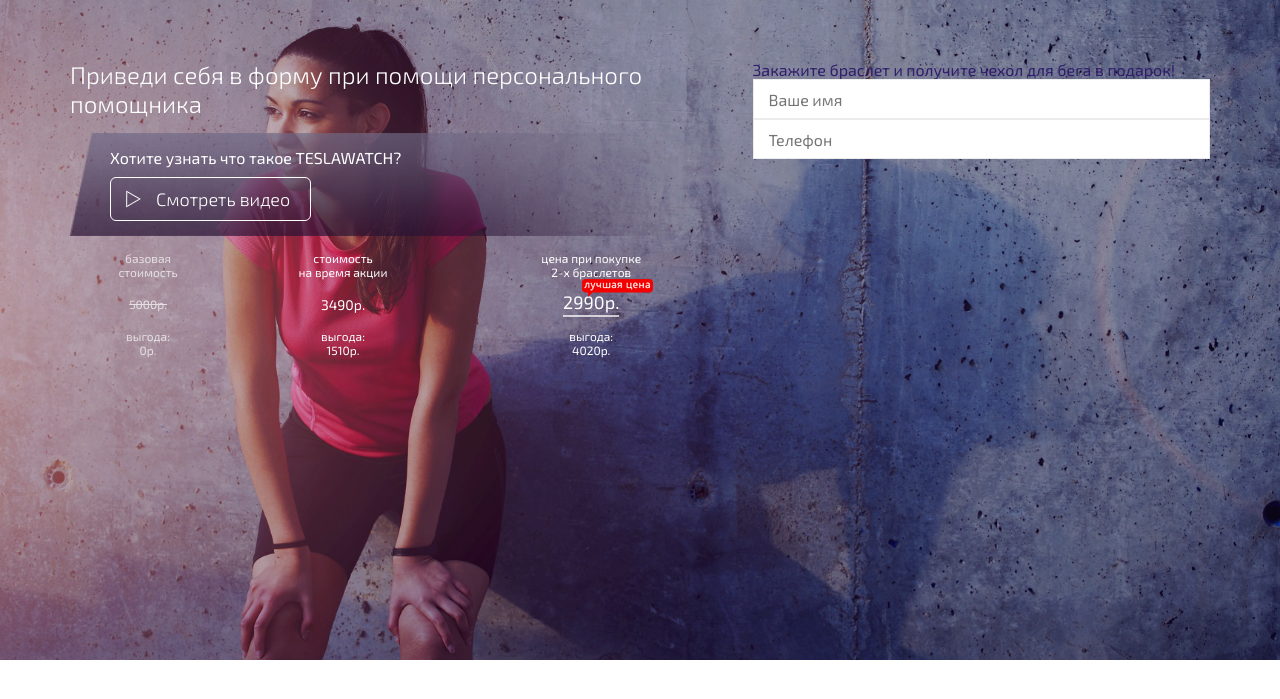
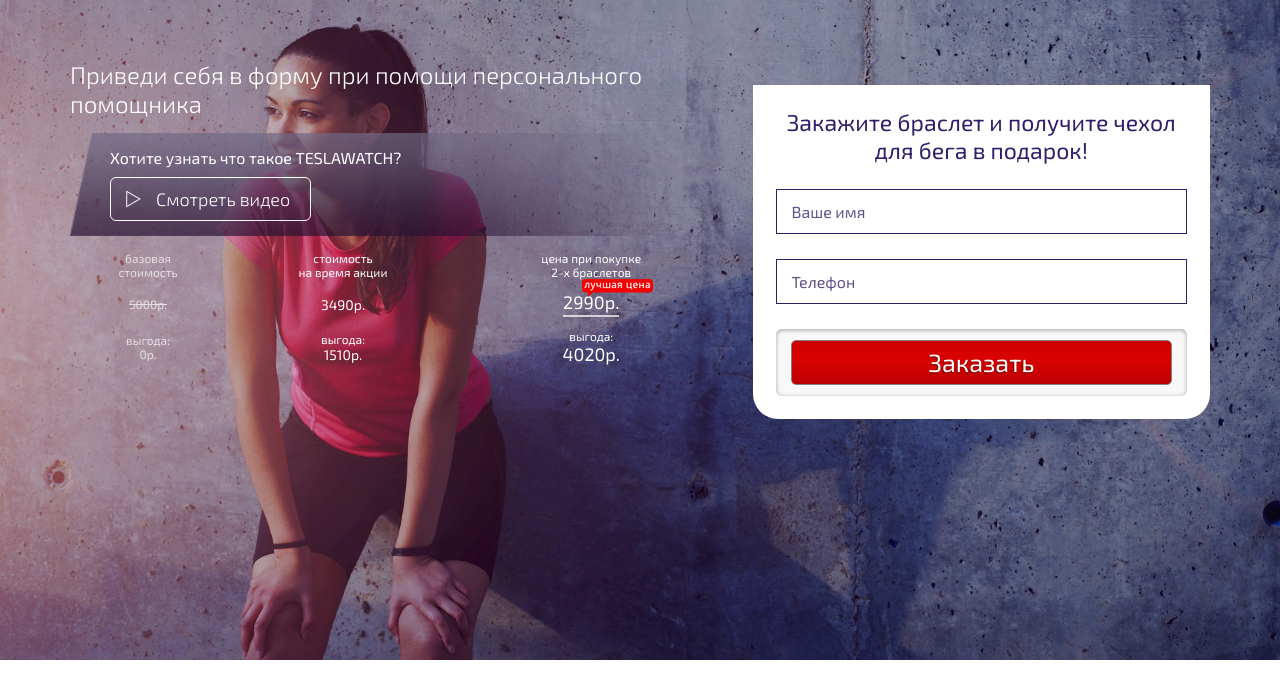
Before and after one commit to Eqwertylab/tesla, a PHP site: page / in a window 1280 px wide. Shown: the part 40-739 px from the top of the page. Run offline with PHP 8.4, Linux system fonts and the light colour scheme; some libraries are stand-ins or nearby versions.

Commit message:
secont commit

```diff
--- a/css/mobile.css
+++ b/css/mobile.css
@@ -84,6 +84,7 @@ body
   color: #fff;
   border: none;
   background: #008dd2;
+  outline: none;
 }
 
 .btn:hover
@@ -321,7 +322,7 @@ input.base_control
 {
   line-height: 38px;
 
-  height: 40px;
+  height: 45px;
   padding: 0 15px;
 }
 
@@ -343,6 +344,12 @@ input.base_control
   font-weight: 300;
   color: #ffffff;
 }
+
+
+
+/*
+ * Дескриптор
+ */
 
 .top_desc
 {
@@ -374,6 +381,12 @@ input.base_control
   opacity: 0.7;
 }
 
+
+
+/*
+ * Прайс
+ */
+
 .price_table
 {
   color: #ffffff;
@@ -400,13 +413,17 @@ input.base_control
 .price_best
 {
   font-size: 1.125rem;
+}
+
+.price_best.__decor
+{
   display: inline-block;
+  position: relative;
   border-bottom: 2px solid rgba(255,255,255,0.7);
   padding-bottom: 2px;
-  position: relative;
 }
 
-.price_best:before
+.price_best.__decor:before
 {
   content: " ";
   display: block;
@@ -417,3 +434,85 @@ input.base_control
   right: -34px;
   top: -12px;
 }
+
+
+
+/*
+ * Форма 1
+ */
+
+.top_form
+{
+  background: #ffffff;
+  padding: 23px;
+  border-radius: 0 0 25px 25px;
+  margin-top: 25px;
+}
+
+.top_form_head
+{
+  font-size: 1.4375rem;
+  text-align: center;
+  margin-bottom: 25px;
+}
+
+.top_form .form_item
+{
+  margin-top: 25px;
+}
+
+.top_form .base_control
+{
+  border-color: #301d6b;
+}
+
+.top_form .base_control::-webkit-input-placeholder {color:#60518f;}
+.top_form .base_control::-moz-placeholder          {color:#60518f;}
+.top_form .base_control:-moz-placeholder           {color:#60518f;}
+.top_form .base_control:-ms-input-placeholder      {color:#60518f;}
+
+.base_control:focus::-webkit-input-placeholder {color: transparent}
+.base_control:focus::-moz-placeholder          {color: transparent}
+.base_control:focus:-moz-placeholder           {color: transparent}
+.base_control:focus:-ms-input-placeholder      {color: transparent}
+
+.btn_wrap
+{
+  padding: 11px 15px;
+  background: #f8f8f8;
+  box-shadow: inset 0 1px 4px rgba(0,0,0,0.35);
+  border-radius: 6px;
+}
+
+.btn_wrap .btn
+{
+  display: block;
+  width: 100%;
+  height: 45px;
+  border-radius: 5px;
+  border: 1px solid #868181;
+  font-size: 1.5625rem;
+  line-height: 23px;
+  text-shadow: -1px 1px 2px rgba(0,0,0,0.4);
+  background: #d00000;
+  background: -moz-linear-gradient(top,  #d00000 0%, #da0202 40%, #be0101 100%);
+  background: -webkit-gradient(linear, left top, left bottom, color-stop(0%,#d00000), color-stop(40%,#da0202), color-stop(100%,#be0101));
+  background: -webkit-linear-gradient(top,  #d00000 0%,#da0202 40%,#be0101 100%);
+  background: -o-linear-gradient(top,  #d00000 0%,#da0202 40%,#be0101 100%);
+  background: -ms-linear-gradient(top,  #d00000 0%,#da0202 40%,#be0101 100%);
+  background: linear-gradient(to bottom,  #d00000 0%,#da0202 40%,#be0101 100%);
+  filter: progid:DXImageTransform.Microsoft.gradient( startColorstr='#d00000', endColorstr='#be0101',GradientType=0 );
+}
+
+.btn_wrap .btn:hover
+{
+  background: #e80000;
+background: -moz-linear-gradient(top,  #e80000 0%, #f20202 40%, #db0202 100%);
+background: -webkit-gradient(linear, left top, left bottom, color-stop(0%,#e80000), color-stop(40%,#f20202), color-stop(100%,#db0202));
+background: -webkit-linear-gradient(top,  #e80000 0%,#f20202 40%,#db0202 100%);
+background: -o-linear-gradient(top,  #e80000 0%,#f20202 40%,#db0202 100%);
+background: -ms-linear-gradient(top,  #e80000 0%,#f20202 40%,#db0202 100%);
+background: linear-gradient(to bottom,  #e80000 0%,#f20202 40%,#db0202 100%);
+filter: progid:DXImageTransform.Microsoft.gradient( startColorstr='#e80000', endColorstr='#db0202',GradientType=0 );
+
+}
--- a/index.php
+++ b/index.php
@@ -78,12 +78,12 @@
                   <tr class="price_row">
                     <td class="price_base"><s>5000р.</s></td>
                     <td><span class="price_medium">3490р.</span></td>
-                    <td><span class="price_best">2990р.</span></td>
+                    <td><span class="price_best __decor">2990р.</span></td>
                   </tr>
                   <tr>
                     <td class="price_base">выгода: <br>0р.</td>
-                    <td>выгода: <br>1510р.</td>
-                    <td>выгода: <br>4020р.</td>
+                    <td>выгода: <br><span class="price_medium">1510р.</span></td>
+                    <td>выгода: <br><span class="price_best">4020р.</span></td>
                   </tr>
                 </table>
               </div>
@@ -100,12 +100,17 @@
                   <div class="form_item">
                     <input type="text" name="phone" placeholder="Телефон" class="base_control">
                   </div>
+
+                  <div class="form_item">
+                    <div class="btn_wrap">
+                      <button class="btn __order gradient">Заказать</button>
+                    </div>
+                  </div>
                 </form>
               </div>
             </div>
           </div>
         </section>
-
       </main>
     </div>
     <footer class="footer">
```
